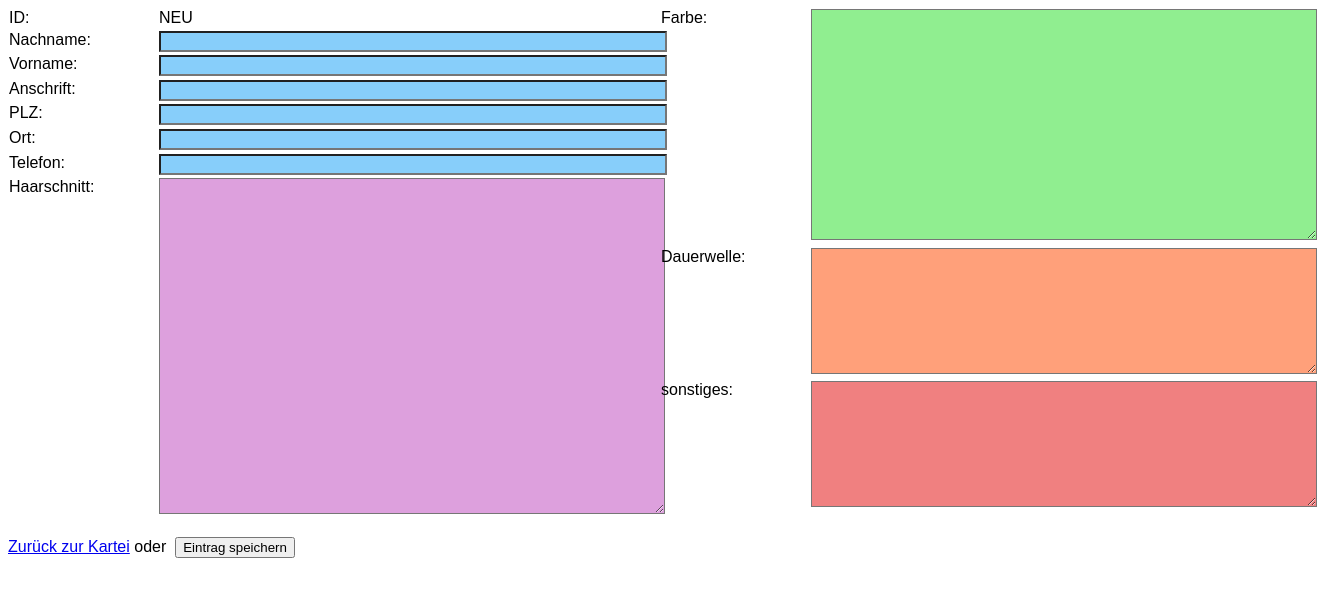
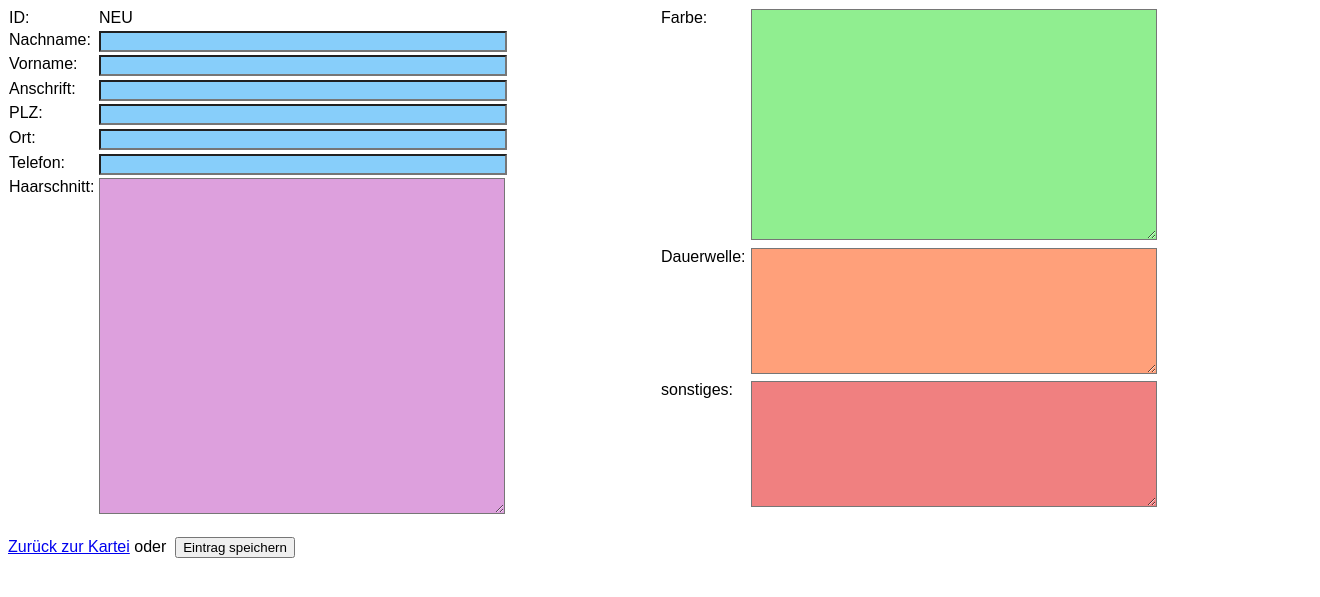
Before and after one commit to mschneider94/barbershop, a PHP site: page /edit.php in a window 1320 px wide. Shown: the top 597 px of the page. Run offline with PHP 8.4, Linux system fonts and the light colour scheme.

Commit message:
Anpassung an geringere Bildschirmauflösung

```diff
--- a/style.css
+++ b/style.css
@@ -56,19 +56,19 @@ div.column {
 
 
 div.mask-wrapper {
-	width: 650px;
+	width: 490px;
 	padding: 1px;
 	margin-top: 0 auto;
 	margin-bottom: 0.1em;
 }
 
 div.mask-key {
-	width: 150px;
+	width: 90px;
 	float: left;
 }
 
 div.mask-value {
-	width: 500px;
+	width: 400px;
 	float: left;
 }
 
```
